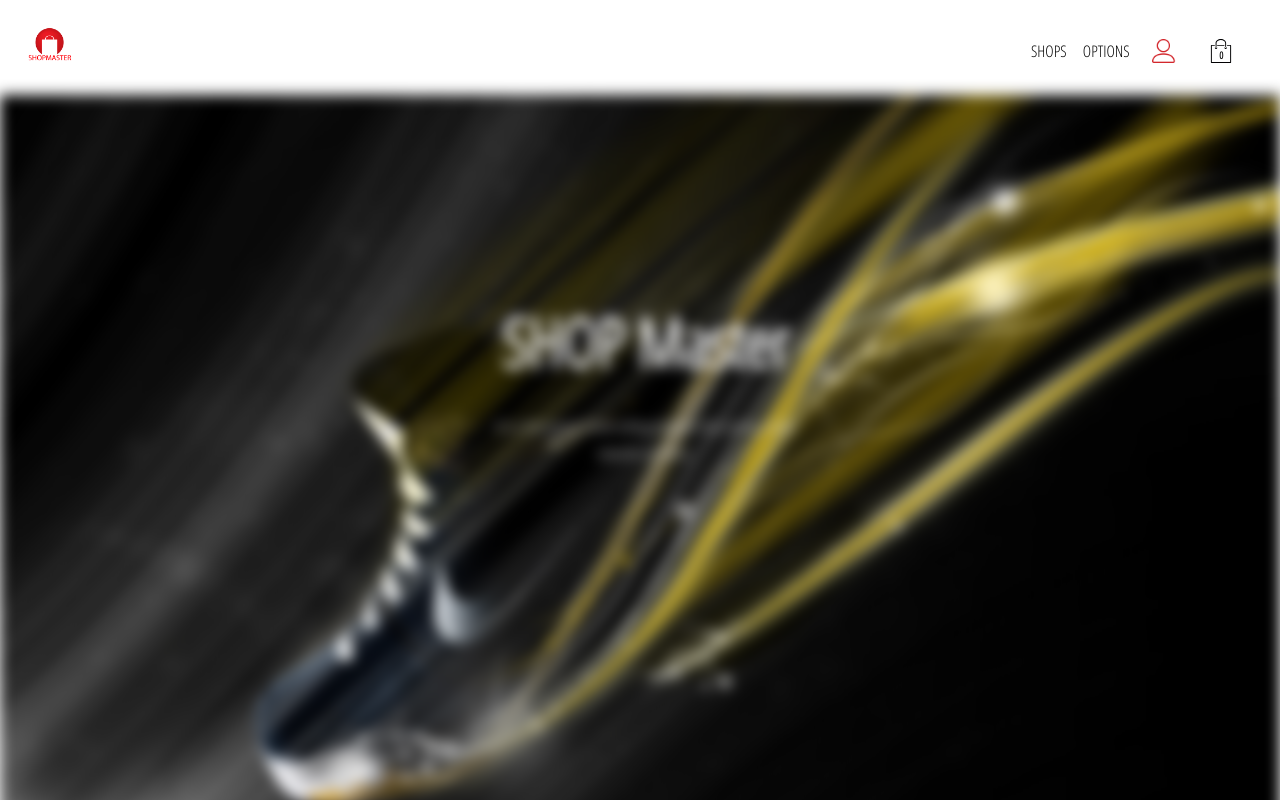
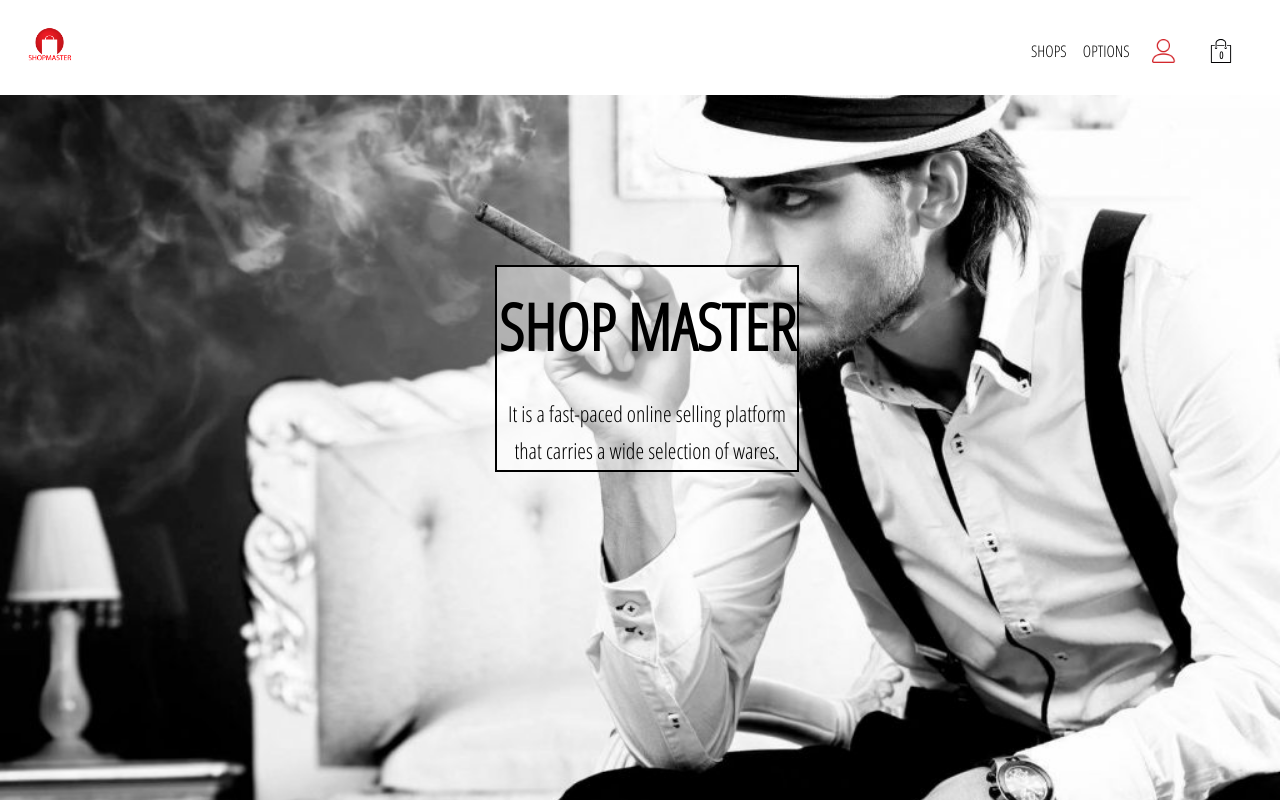
Before and after one commit to shaansajjad/shopmaster, a React (Create React App) app: page / in a window 1280 px wide. Shown: the top 800 px of the page. Built offline with nearby package versions, Linux system fonts and the light colour scheme.

Commit message:
added a new banner

```diff
--- a/src/components/pages/banner/Banner.js
+++ b/src/components/pages/banner/Banner.js
@@ -5,7 +5,7 @@ export default function Banner() {
   return (
     <header className="banner-showcase">
       <div className="banner-content">
-        <div className="title">SHOP Master</div>
+        <div className="title">SHOP MASTER</div>
         <div className="text">
           It is a fast-paced online selling platform that carries a wide
           selection of wares.
--- a/src/css/Banner.scss
+++ b/src/css/Banner.scss
@@ -1,5 +1,4 @@
 .banner-showcase {
-  // content: "";
   margin: 0;
   height: 100vh;
   width: 100%;
@@ -8,54 +7,60 @@
   background-repeat: no-repeat;
   background-position: center;
   display: block;
-  filter: blur(7px);
-  -webkit-filter: blur(7px);
+  // filter: blur(7px);
+  // -webkit-filter: blur(7px);
   transition: all 1000ms;
   margin-bottom: 30px;
-  color: white;
+  color: black;
 }
-.banner-showcase:hover {
-  content: "";
-  filter: blur(0px);
-  -webkit-filter: blur(0px);
-}
-.banner-showcase:hover .banner-content {
-  filter: blur(0px);
-  -webkit-filter: blur(0px);
-}
+// .banner-showcase:hover {
+//   content: "";
+//   filter: blur(0px);
+//   -webkit-filter: blur(0px);
+// }
+// .banner-showcase:hover .banner-content {
+//   filter: blur(0px);
+//   -webkit-filter: blur(0px);
+// }
 // .banner-content:hover {
 //   filter: blur(0px);
 //   -webkit-filter: blur(0px);
 // }
-.banner-content:hover .banner-showcase {
-  filter: blur(2px);
-  -webkit-filter: blur(2px);
-}
+// .banner-content:hover .banner-showcase {
+//   filter: blur(2px);
+//   -webkit-filter: blur(2px);
+// }
 .banner-content {
   position: absolute;
   z-index: 1;
-  top: 10%;
+  top: 20%;
   left: 50%;
   margin-top: 105px;
   margin-left: -145px;
   width: 300px;
-  height: 350px;
   text-align: center;
   transition: all 1000ms;
+  border: 2px solid;
+  background-color: #ffffff7d;
   // .logo {
   //   height: 180px;
   //   width: 180px;
   // }
+
+  &:hover {
+    background-color: #ffffffbf;
+  }
   .title {
-    font-size: 4.2rem;
+    font-size: 4rem;
     margin-top: 1rem;
-    font-weight: 600;
+    font-weight: 700;
     filter: blur(0);
     -webkit-filter: blur(0);
   }
   .text {
     line-height: 1.7;
     margin-top: 1rem;
+    font-size: 22px;
   }
 }
 
```
Also changed, not shown: src/assets/bannern.jpg, src/assets/bannern11.jpg (added).
